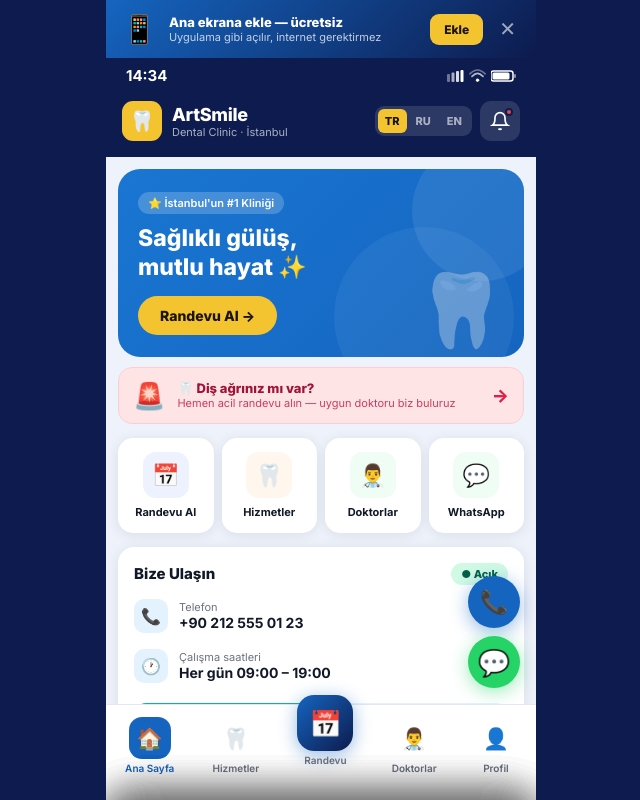
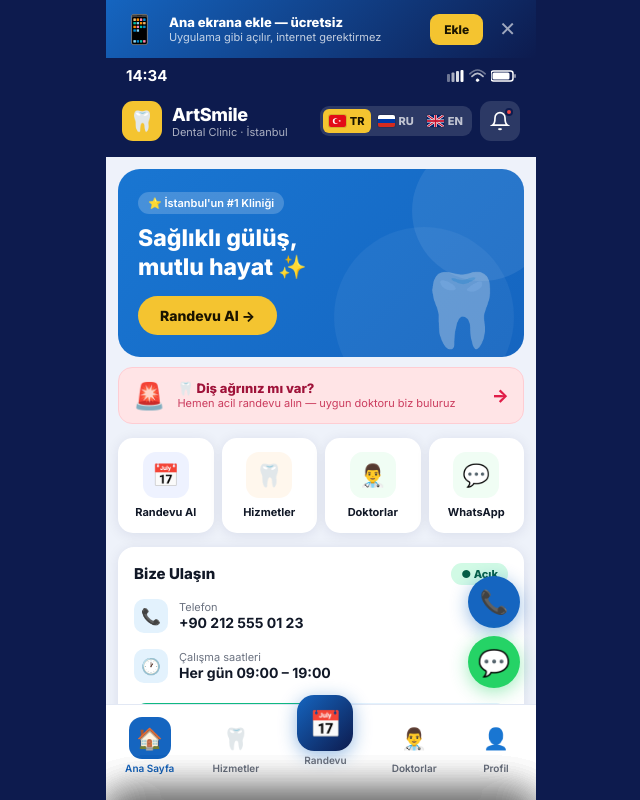
Before and after one commit to shulkyn-dev/artsmile-dental-pwa, a plain HTML site: page index.html in a window 1280 px wide. Shown: the whole page, without its empty margins (319-959 px from the left). Drawn offline with Linux system fonts and the light colour scheme.

Commit message:
Fix lang switcher: translate=no (en->Most bug) + SVG flags

```diff
--- a/index.html
+++ b/index.html
@@ -65,9 +65,11 @@
         .logo-name { font-size:18px; font-weight:800; letter-spacing:-.3px; }
         .logo-sub  { font-size:11px; opacity:.65; white-space:nowrap; overflow:hidden; text-overflow:ellipsis; }
         .hdr-right { display:flex; align-items:center; gap:8px; flex-shrink:0; }
-        .lang-sw { display:flex; background:rgba(255,255,255,.13); border-radius:9px; padding:3px; gap:2px; }
-        .lang-opt { font-size:11px; font-weight:800; padding:5px 7px; border-radius:6px; color:rgba(255,255,255,.6); cursor:pointer; transition:all .18s; }
+        .lang-sw { display:flex; background:rgba(255,255,255,.13); border-radius:9px; padding:3px; gap:1px; }
+        .lang-opt { display:flex; align-items:center; gap:4px; font-size:11px; font-weight:800; padding:5px 6px; border-radius:6px; color:rgba(255,255,255,.7); cursor:pointer; transition:all .18s; }
         .lang-opt.on { background:var(--gold); color:#1a1400; }
+        .lang-opt .flag { width:17px; height:12px; border-radius:2px; overflow:hidden; display:block; flex-shrink:0; box-shadow:0 0 0 1px rgba(0,0,0,.12); }
+        .lang-opt .flag svg { display:block; width:100%; height:100%; }
         .notif-btn { width:40px; height:40px; background:rgba(255,255,255,.13); border-radius:11px; display:flex; align-items:center; justify-content:center; cursor:pointer; position:relative; flex-shrink:0; }
         .ndot { position:absolute; top:7px; right:7px; width:8px; height:8px; background:#EF4444; border-radius:50%; border:2px solid var(--p-dark); }
 
@@ -361,10 +363,13 @@
                 </div>
             </div>
             <div class="hdr-right">
-                <div class="lang-sw">
-                    <div class="lang-opt" data-l="tr" onclick="setLang('tr')">TR</div>
-                    <div class="lang-opt" data-l="ru" onclick="setLang('ru')">RU</div>
-                    <div class="lang-opt" data-l="en" onclick="setLang('en')">EN</div>
+                <div class="lang-sw" translate="no">
+                    <div class="lang-opt" data-l="tr" onclick="setLang('tr')">
+                        <span class="flag"><svg viewBox="0 0 12 8" preserveAspectRatio="none"><rect width="12" height="8" fill="#E30A17"/><circle cx="4.6" cy="4" r="1.9" fill="#fff"/><circle cx="5.3" cy="4" r="1.5" fill="#E30A17"/><path d="M7.6,3.15 7.8,3.73 8.41,3.74 7.92,4.11 8.1,4.69 7.6,4.34 7.1,4.69 7.28,4.11 6.79,3.74 7.4,3.73 Z" fill="#fff"/></svg></span>TR</div>
+                    <div class="lang-opt" data-l="ru" onclick="setLang('ru')">
+                        <span class="flag"><svg viewBox="0 0 9 6" preserveAspectRatio="none"><rect width="9" height="2" fill="#fff"/><rect y="2" width="9" height="2" fill="#0039A6"/><rect y="4" width="9" height="2" fill="#D52B1E"/></svg></span>RU</div>
+                    <div class="lang-opt" data-l="en" onclick="setLang('en')">
+                        <span class="flag"><svg viewBox="0 0 60 40" preserveAspectRatio="none"><rect width="60" height="40" fill="#012169"/><path d="M0,0 60,40 M60,0 0,40" stroke="#fff" stroke-width="8"/><path d="M0,0 60,40 M60,0 0,40" stroke="#C8102E" stroke-width="4"/><rect x="25" width="10" height="40" fill="#fff"/><rect y="15" width="60" height="10" fill="#fff"/><rect x="27" width="6" height="40" fill="#C8102E"/><rect y="17" width="60" height="6" fill="#C8102E"/></svg></span>EN</div>
                 </div>
                 <div class="notif-btn" onclick="openNotifications()">
                     <svg width="20" height="20" viewBox="0 0 24 24" fill="none" stroke="white" stroke-width="2"><path d="M18 8A6 6 0 0 0 6 8c0 7-3 9-3 9h18s-3-2-3-9"/><path d="M13.73 21a2 2 0 0 1-3.46 0"/></svg>
```
